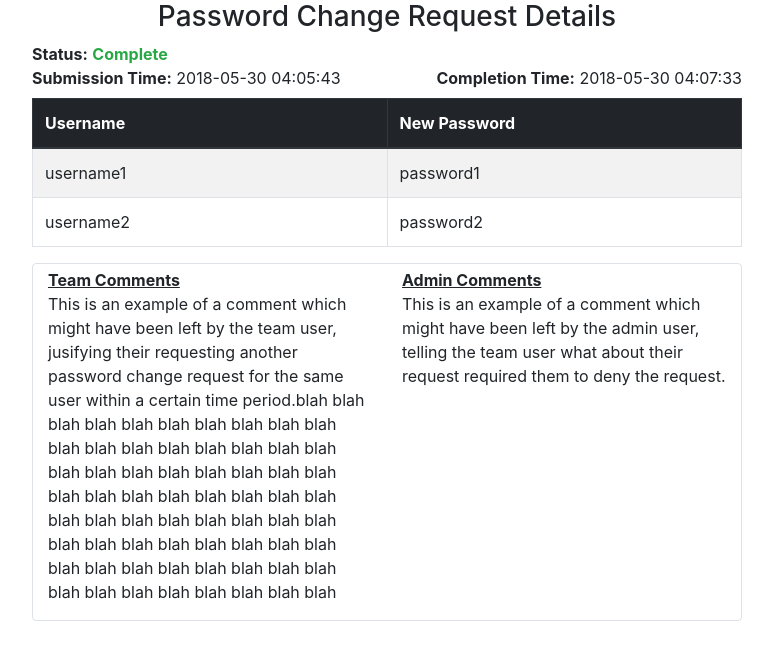
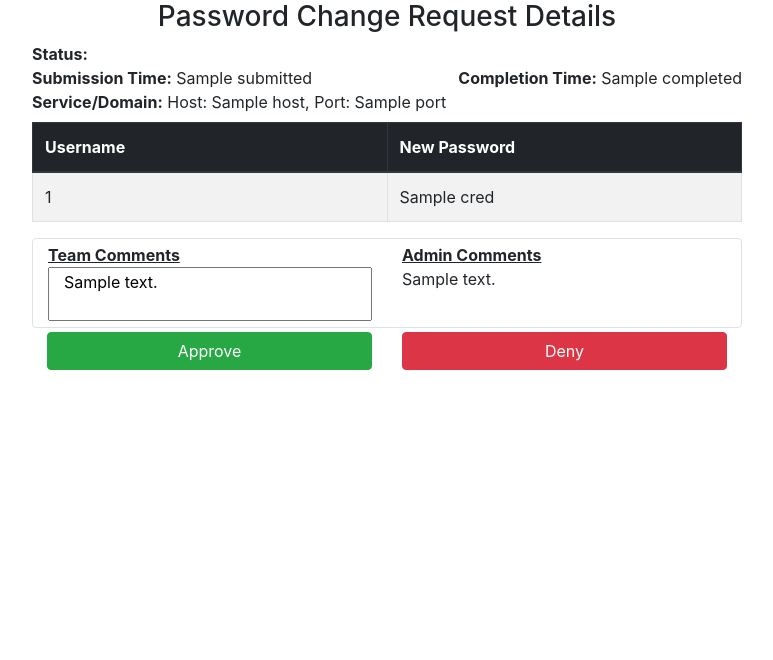
Before and after one commit to DSU-DefSec/ScoringEngine, a Flask app: template scoring/web/templates/pcr_details.html in a window 1280 px wide. Shown: the part 56-716 px from the top of the page, without its empty margins (253-1026 px from the left). Run offline with Flask 2, Linux system fonts and the light colour scheme; the template is opened without the code that fills it: most values are stand-ins (such as "Sample title", 1, 10 or a date in 2020); parts of the project's set-up code (start-up, migrations or seed data) failed here and were passed over; some libraries are stand-ins or nearby versions.

Commit message:
Admin view for PCR details

```diff
--- a/scoring/web/server.py
+++ b/scoring/web/server.py
@@ -106,11 +106,34 @@ def pcr():
         return redirect(url_for('pcr'))
 
 @app.route('/pcr_details', methods=['GET', 'POST'])
+@login_required
 def pcr_details():
     """
     Render the password change request details page.
     """
-    return render_template('pcr_details.html')
+    user = flask_login.current_user
+    if request.method == 'GET':
+        pcr_id = request.args.get('id')
+        pcr = PasswordChangeRequest.load(pcr_id)
+        domains = {d.id:d for d in wm.domains}
+        services = {s.id:s for s in wm.services}
+        if user.is_admin or user.team.id == pcr.team_id:
+            return render_template('pcr_details.html', pcr=pcr, services=services, domains=domains)
+        else:
+            return redirect(url_for('pcr'))
+    elif request.method == 'POST':
+        print(request.form)
+        pcr_id = request.form.get('reqId')
+        pcr = PasswordChangeRequest.load(pcr_id)
+        if user.is_admin:
+            if request.form['approval'] == 'Approve':
+                status = PCRStatus.PENDING
+            else:
+                status = PCRStatus.DENIED
+            comment = request.form['admin_comment']
+            pcr.set_status(status)
+            pcr.set_admin_comment(comment)
+        return redirect(url_for('pcr'))
 
 @app.route('/new-pcr', methods=['GET', 'POST'])
 @login_required
--- a/scoring/web/templates/pcr_details.html
+++ b/scoring/web/templates/pcr_details.html
@@ -7,15 +7,40 @@
 <div class="col-8 offset-2">
     <div>
         <span><strong>Status:</strong></span>
+        {% if pcr.status == 0 %}
         <span class="text-success"><strong>Complete</strong></span>
+        {% elif pcr.status == 1 %}
+        <span class="text-primary"><strong>Pending</strong></span>
+        {% elif pcr.status == 2 %}
+        <span class="text-warning"><strong>Awaiting Approval</strong></span>
+        {% elif pcr.status == 3 %}
+        <span class="text-danger"><strong>Denied</strong></span>
+        {% endif %}
     </div>
     <div class="float-right">
         <span><strong>Completion Time:</strong></span>
-        <span>2018-05-30 04:07:33</span>
+        <span>
+        {% if pcr.completed is none %}
+        -
+        {% else %}
+        {{ pcr.completed }}
+        {% endif %}
+        </span>
     </div>
     <div>
         <span><strong>Submission Time:</strong></span>
-        <span>2018-05-30 04:05:43</span>
+        <span>{{ pcr.submitted }}</span>
+    </div>
+    <div>
+    <span><strong>Service/Domain:</strong></span>
+    {% if pcr.service_id is none %}
+    <span>{{ domains[pcr.domain_id] }}</span>
+    {% else %}
+    <span>
+    {% set s=services[pcr.service_id] %}
+    Host: {{ s.host }}, Port: {{ s.port }}
+    </span>
+    {% endif %}
     </div>
 </div>
 
@@ -26,28 +51,53 @@
         <th class="col-4">New Password</th>
     </thead>
     <tbody>
+        {% for cred in pcr.creds %}
         <tr>
-            <td>username1</td>
-            <td>password1</td>
+            <td>{{ cred[0] }}</td>
+            <td>{{ cred[1] }}</td>
         </tr>
-        <tr>
-            <td>username2</td>
-            <td>password2</td>
-        </tr>
+        {% endfor %}
     </tbody>
 <table>
 </div>
 
-<div class="border rounded">
+<script>
+function textAreaAdjust(o) {
+  o.style.height = "1px";
+  o.style.height = (25+o.scrollHeight)+"px";
+}
+</script>
+
+<form method="post" action="pcr_details">
+<div class="border rounded comments">
     <div class="float-right col-6 mt-1">
         <span class=""><strong><u>Admin Comments</u></strong></span>
-        <p class="">This is an example of a comment which might have been left by the admin user, telling the team user what about their request required them to deny the request.</p>
+        {% if current_user.is_admin %}
+        <textarea name="admin_comment" class="col-12" style="height:100%; resize:none;" onkeyup="textAreaAdjust(this)">{{ pcr.admin_comment }}</textarea>
+        {% else %}
+        <p class="">{{ pcr.admin_comment }}</p>
+        {% endif %}
     </div>
 
     <div class="col-6 mt-1">
         <span class=""><strong><u>Team Comments</u></strong></span>
-        <p class="">This is an example of a comment which might have been left by the team user, jusifying their requesting another password change request for the same user within a certain time period.blah blah blah blah blah blah blah blah blah blah blah blah blah blah blah blah blah blah blah blah blah blah blah blah blah blah blah blah blah blah blah blah blah blah blah blah blah blah blah blah blah blah blah blah blah blah blah blah blah blah blah blah blah blah blah blah blah blah blah blah blah blah blah blah blah blah </p>
+        {% if not current_user.is_admin %}
+        <textarea name="team_comment" class="col-12" style="height:100%; resize:none;" onkeyup="textAreaAdjust(this)">{{ pcr.team_comment }}</textarea>
+        {% else %}
+        <p class="">{{ pcr.team_comment }}</p>
+        {% endif %}
     </div>
 </div>
 
+    <input type="hidden" id="reqId" name="reqId" value="{{pcr.id}}"/>
+    <div class="jusitfy-content-center">
+        <div class="col-6 float-right">
+            <input type="submit" name="approval" value="Deny" class="mt-1 mb-5 col-12 btn btn-danger"/>
+        </div>
+        <div class="col-6">
+            <input type="submit" name="approval" value="Approve" class="mt-1 mb-5 col-12 btn btn-success"/>
+        </div>
+    </div>
+</form>
+
 {% endblock %}
```
